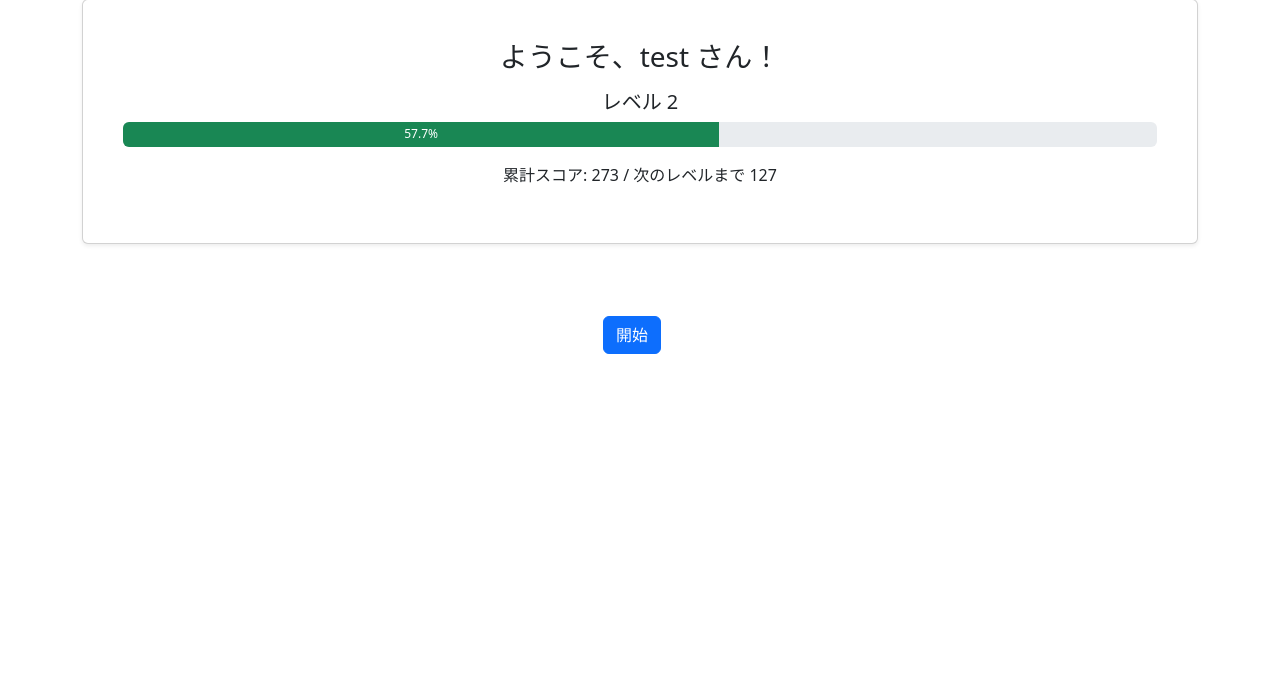
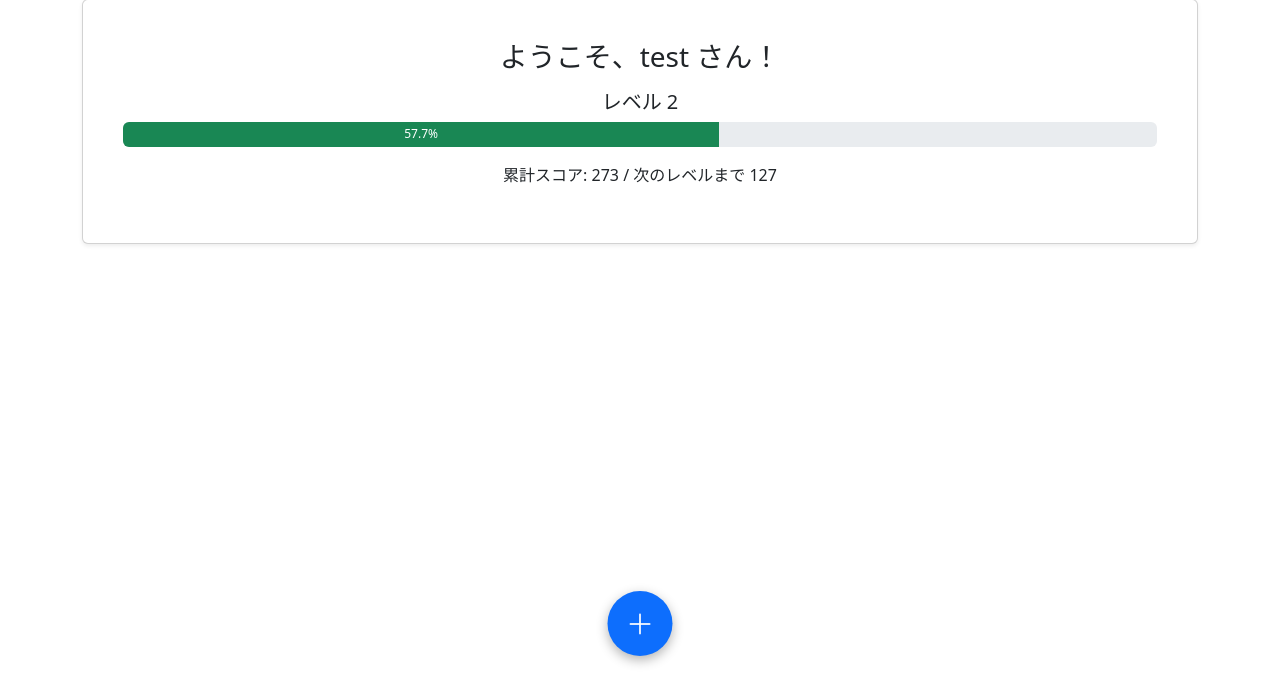
Before and after one commit to jphacks/sd_2507, a Flask app: page / in a window 1280 px wide. Shown: the part 124-800 px from the top of the page. Run offline with Flask 3, Linux system fonts and the light colour scheme; a user stored in the database is signed in.

Commit message:
add fab button

```diff
--- /dev/null
+++ b/static/css/base.css
@@ -0,0 +1,25 @@
+/* === Floating Action Button (中央固定) === */
+.fab-btn {
+  position: fixed;
+  bottom: 20px;
+  left: 50%;
+  transform: translateX(-50%);
+  z-index: 1030;
+  background-color: #0d6efd; /* primary */
+  color: white;
+  border-radius: 50%;
+  width: 65px;
+  height: 65px;
+  display: flex;
+  align-items: center;
+  justify-content: center;
+  font-size: 28px;
+  box-shadow: 0 4px 12px rgba(0,0,0,0.3);
+  transition: all 0.2s ease-in-out;
+}
+.fab-btn:hover {
+  background-color: #0b5ed7;
+  transform: translateX(-50%) scale(1.07);
+  text-decoration: none;
+  color: white;
+}
--- a/templates/base.html
+++ b/templates/base.html
@@ -3,7 +3,10 @@
 <head>
     <meta charset="UTF-8">
     <title>{% block title %}My App{% endblock %}</title>
+
     <link href="https://cdn.jsdelivr.net/npm/bootstrap@5.3.2/dist/css/bootstrap.min.css" rel="stylesheet">
+    <link rel="stylesheet" href="{{ url_for('static', filename='css/base.css') }}">
+    <link rel="stylesheet" href="https://cdn.jsdelivr.net/npm/bootstrap-icons@1.10.5/font/bootstrap-icons.css">
 </head>
 <body>
     <nav class="navbar navbar-expand-md navbar-dark bg-dark">
@@ -48,6 +51,10 @@
 
     <!-- ===== ログイン時のみ表示するタブバー ===== -->
   {% if current_user.is_authenticated and active_tab is defined and active_tab in ['home', 'history', 'result']%}
+  <a href="{{ url_for('test') }}" class="fab-btn">
+    <i class="bi bi-plus-lg"></i>
+  </a>
+
   <div class="bg-light border-bottom">
     <div class="container">
       <ul class="nav nav-tabs nav-fill">
@@ -78,7 +85,6 @@
       {% endif %}
     {% endwith %}
     {% block content %}{% endblock %}
-  </div>
 
     <!-- Bootstrap JS -->
     <script src="https://cdn.jsdelivr.net/npm/bootstrap@5.3.2/dist/js/bootstrap.bundle.min.js"></script>
--- a/templates/index.html
+++ b/templates/index.html
@@ -34,11 +34,6 @@
         <p>累計スコア: {{ level_info.current }} / 次のレベルまで {{ level_info.next_required - level_info.current }}</p>
         </div>
       </div>
-      <div class="text-center py-5">
-        <div class="mt-4">
-          <a href="{{ url_for('test') }}" class="btn btn-primary me-3">開始</a>
-        </div>
-      </div>
     </div>
   {% endif %}
 {% endblock %}
```
Also changed, not shown: instance/users.db.
